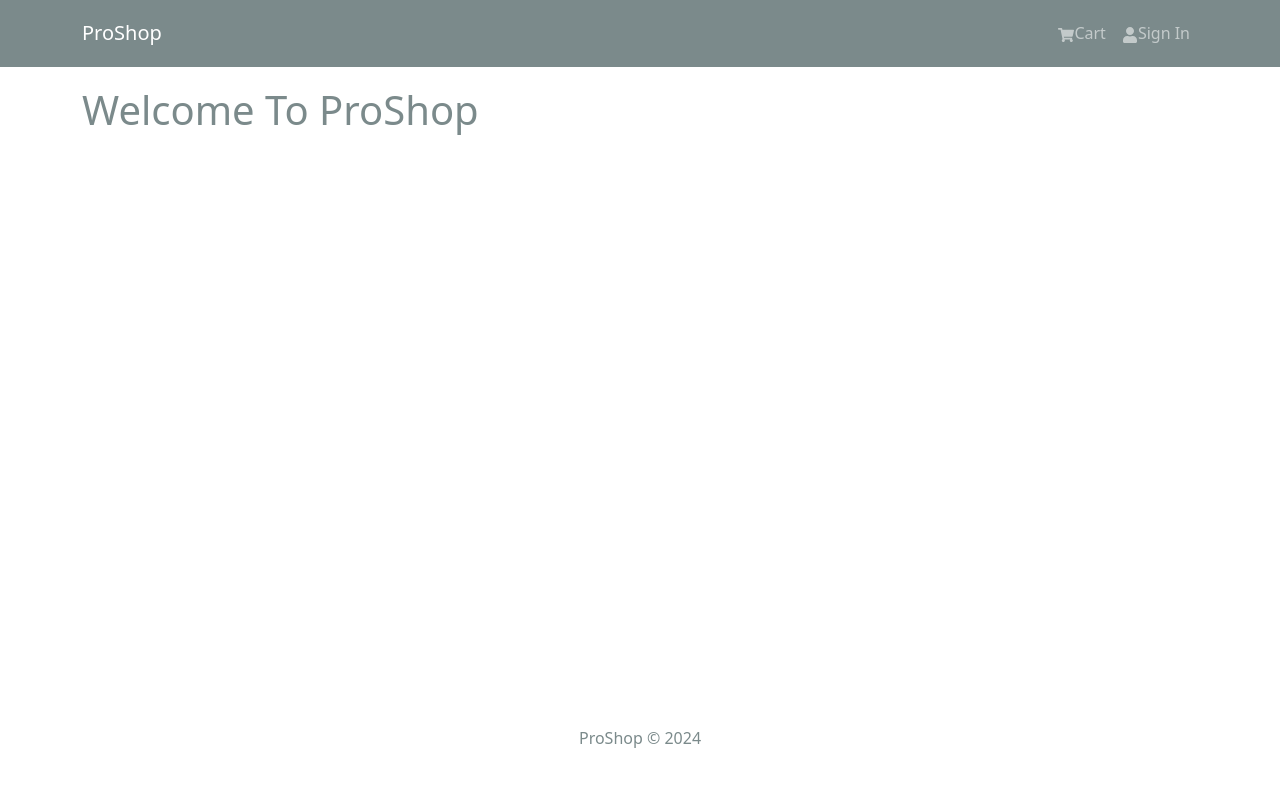
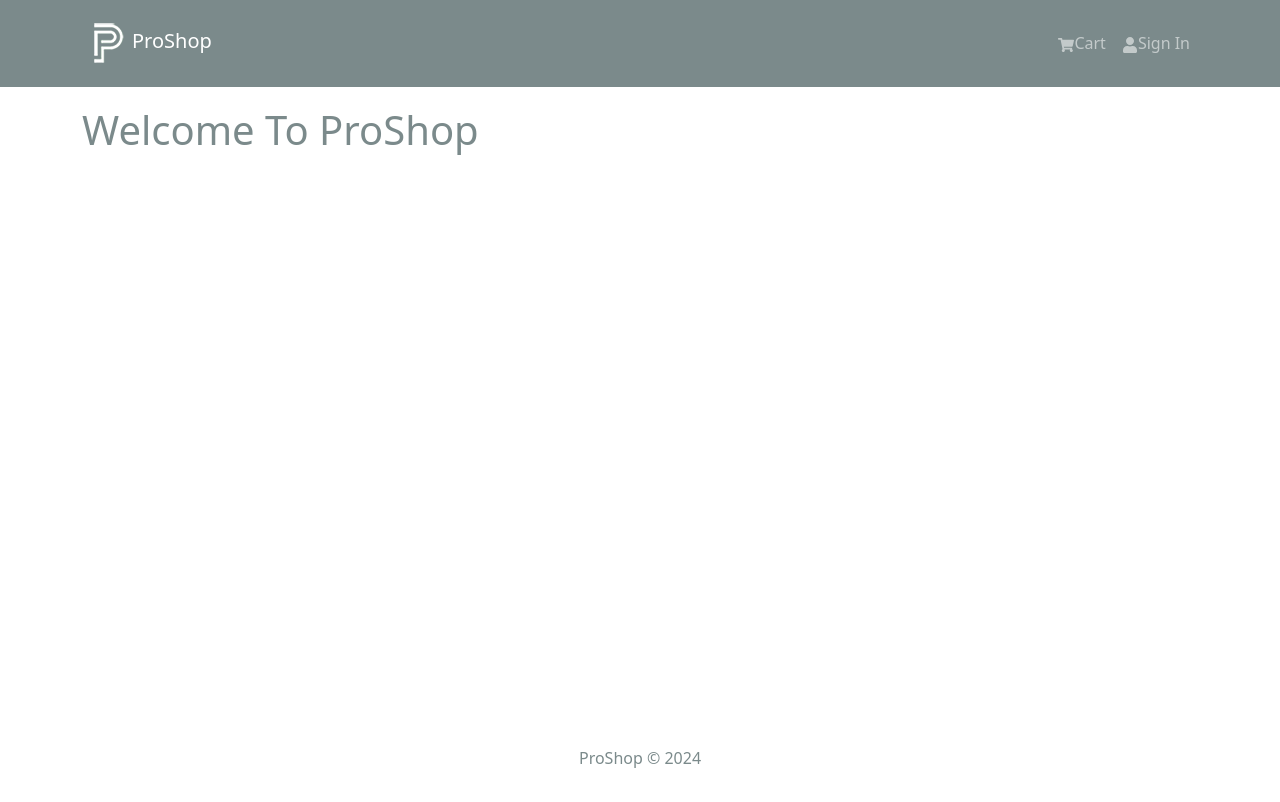
Before and after one commit to patryk-pi/proshop, a React (Create React App) app in the folder frontend/: page / in a window 1280 px wide. Shown: the top 802 px of the page. Built offline with nearby package versions, Linux system fonts and the light colour scheme.

Commit message:
added logo to the Header component

```diff
--- a/frontend/src/components/Header.jsx
+++ b/frontend/src/components/Header.jsx
@@ -1,12 +1,16 @@
 import { Navbar, Nav, Container } from "react-bootstrap";
 import { FaShoppingCart, FaUser } from "react-icons/fa";
+import logo from "../assets/logo.png";
 
 const Header = () => {
     return (
         <header>
             <Navbar bg="dark" variant="dark" expand="lg" collapseOnSelect>
                 <Container>
-                    <Navbar.Brand href="/">ProShop</Navbar.Brand>
+                    <Navbar.Brand href="/">
+                        <img src={logo} alt="ProShop logo" />
+                        ProShop
+                    </Navbar.Brand>
                     <Navbar.Toggle aria-controls="basic-navbar-nav" />
                     <Navbar.Collapse id="basic-navbar-nav">
                         <Nav className="ms-auto">
```
Also changed, not shown: frontend/src/assets/logo.png (added).
